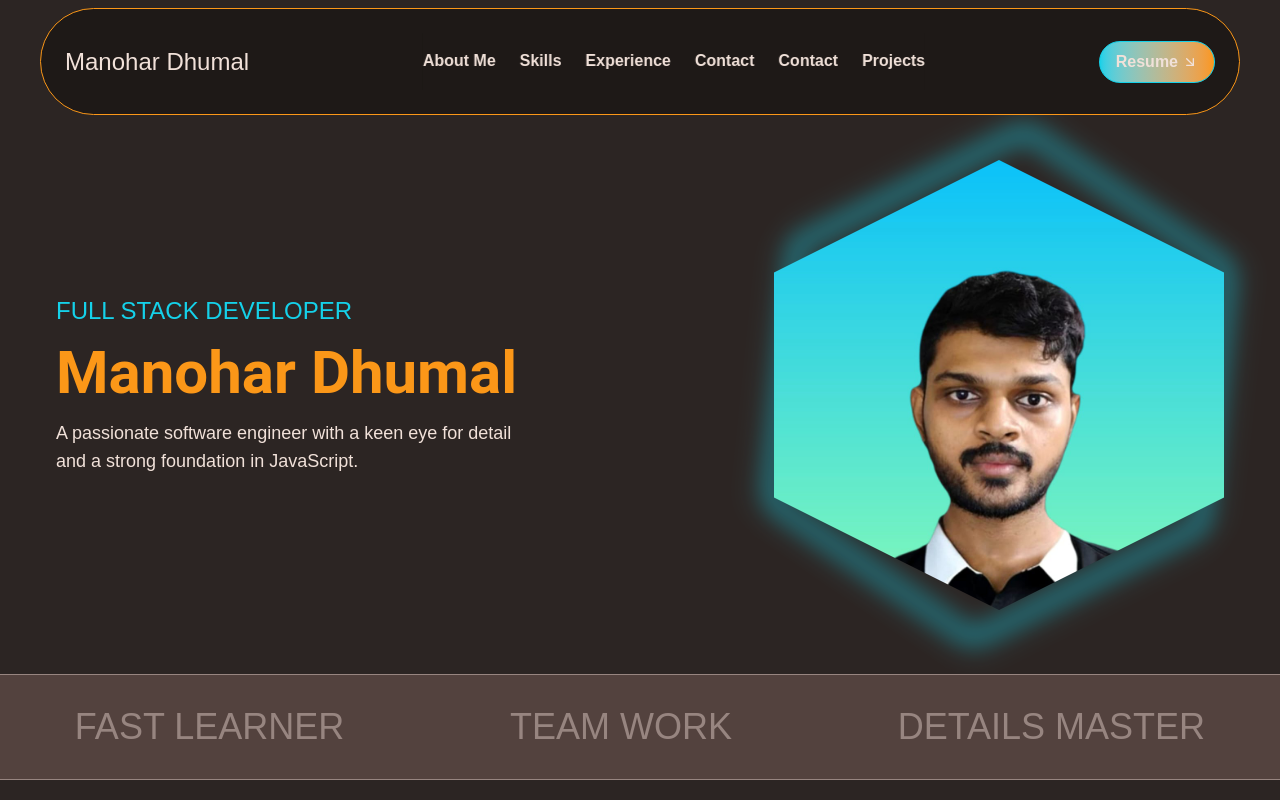
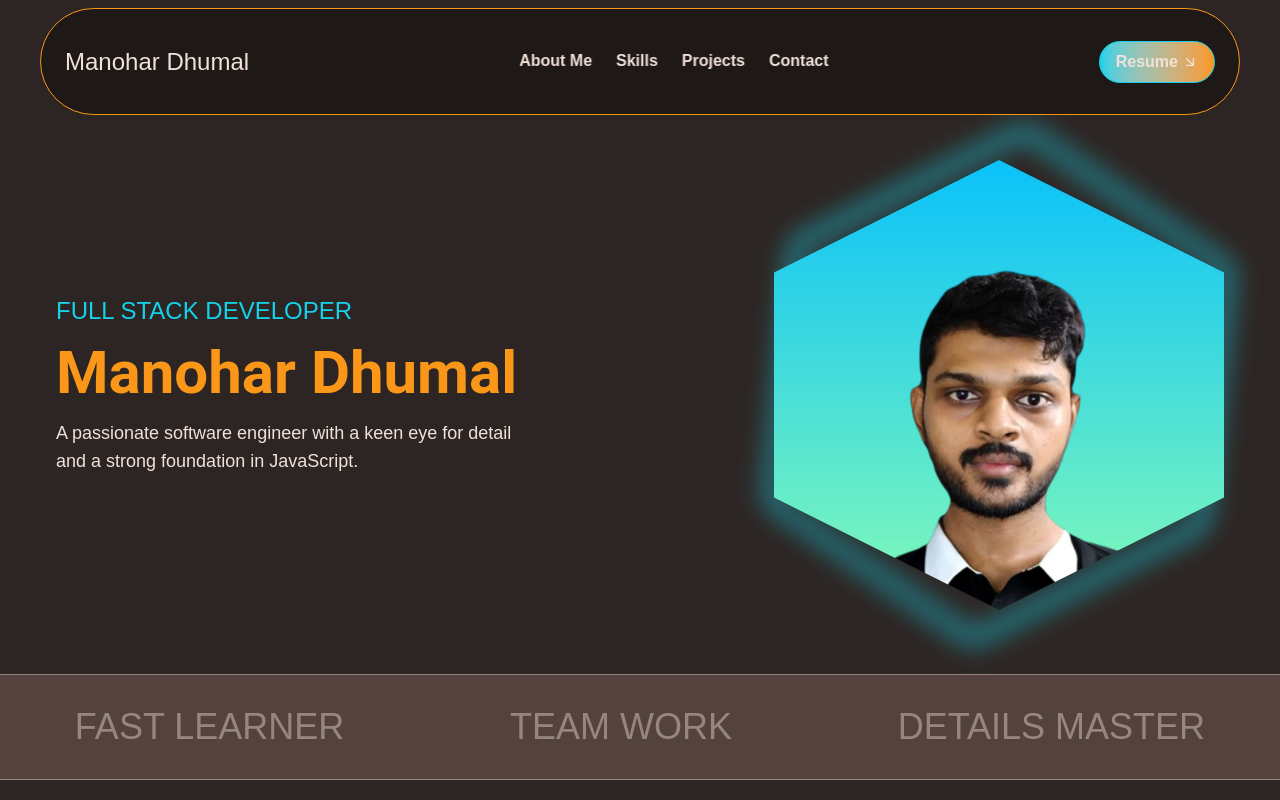
Before and after one commit to manohar12-max/manohar-portfolio, a React (Vite) app: page / in a window 1280 px wide. Shown: the top 800 px of the page. Built offline with nearby package versions, Linux system fonts and the light colour scheme.

Commit message:
"third commit"

```diff
--- a/src/components/Myskills/SubSkills.jsx
+++ b/src/components/Myskills/SubSkills.jsx
@@ -4,7 +4,7 @@ const SubSkills = () => {
   return (
     <div className="border-y-2 border-light-grey relative">
       <div className="absolute bg-gradient-to-r  from-orange to-cyan opacity-50 w-full h-full"></div>
-      <img className="object-cover" src="public/subSkills.jpg" alt="subSkills" />
+      <img className="object-cover" src="/subSkills.jpg" alt="subSkills" />
     </div>
   );
 };
--- a/src/components/Navbar/NavbarLink.jsx
+++ b/src/components/Navbar/NavbarLink.jsx
@@ -3,10 +3,10 @@ import { Link } from 'react-scroll'
 const links = [
   { link: "About Me", section: "about" },
   { link: "Skills", section: "skills" },
-  { link: "Experience", section: "experience" },
+  // { link: "Experience", section: "experience" },
+  { link: "Projects", section: "projects" },
   { link: "Contact", section: "contact" },
-  { link: "Contact", section: "contact" },
-  { link: "Projects", section: "projects" },
+
 ];
 
 const NavbarLink = ({setMenuOpen}) => {
--- a/src/components/Projects/ProjectMain.jsx
+++ b/src/components/Projects/ProjectMain.jsx
@@ -6,12 +6,20 @@ import { fadeIn } from "../../../src/framerMotion/varient";
 
 const projects = [
   {
+    name: "AI-mock-interview",
+    img: "/ai-mock.png",
+    link: "https://ai-mock-interview-gemmini.vercel.app/",
+    skills: "Next Js,Javascript,TailwindCss",
+    github: "https://github.com/manohar12-max/ai-mock-interview",
+    align: "right",
+  },
+  {
     name: "Airbnb",
     img: "/air.png",
     link: "https://airbnb-clone-12.vercel.app/",
     skills: "Next Js,TypeScript,MongoDb,TailwindCss",
     github: "https://github.com/manohar12-max/airclone/tree/main",
-    align: "right",
+    align: "left",
   },
   {
     name: "Qkart",
@@ -20,7 +28,7 @@ const projects = [
     skills: "ReactJs,Material UI,MongoDb",
     github:
       "https://github.com/manohar12-max/crio-2898manohar-ME_QKART_FRONTEND_V2",
-    align: "left",
+    align: "right",
   },
 
   {
@@ -29,7 +37,7 @@ const projects = [
     link: "https://social-app-clone-beta.vercel.app",
     skills: "Reactjs,Vite,Chakra UI,Firebase",
     github: "https://github.com/manohar12-max/instagram-clone/tree/main",
-    align: "right",
+    align: "left",
   },
   {
     name: "Realtor",
@@ -37,7 +45,7 @@ const projects = [
     link: "https://realtor-clone-react.vercel.app/",
     skills: "Reactjs,Vite,TailwindCss,Firebase",
     github: "https://github.com/manohar12-max/realtor-clone-react/tree/main",
-    align: "left",
+    align: "right",
   },
   {
     name: "CineHub",
@@ -45,7 +53,7 @@ const projects = [
     link: "https://cinehub-7chl.vercel.app/",
     skills: "NextJs,TypeScript,Tailwind Css,MongoDb",
     github: "https://github.com/manohar12-max/cinehub",
-    align: "right",
+    align: "left",
   },
   {
     name: "Xflix-Video-Share",
@@ -53,7 +61,7 @@ const projects = [
     link: "https://xflix.vercel.app/",
     skills: "ReactJs,Material UI,MongoDb",
     github: "https://github.com/manohar12-max/xflix",
-    align: "left",
+    align: "right",
   },
 
   {
@@ -62,7 +70,7 @@ const projects = [
     link: "https://next-auth-02.vercel.app/",
     skills: "Next Js,TailwindCss,",
     github: "https://github.com/manohar12-max/next-auth/tree/main",
-    align: "right",
+    align: "left",
   },
   {
     name: "Video-Clone",
@@ -70,7 +78,7 @@ const projects = [
     link: "https://video-clone-khaki.vercel.app/",
     skills: "ReactJs,TailwindCSS,Rapid API",
     github: "https://github.com/manohar12-max/video-clone/tree/master",
-    align: "left",
+    align: "right",
   },
 
   {
@@ -79,7 +87,7 @@ const projects = [
     link: "https://gaming-list.vercel.app/",
     skills: "ReactJs,TailwindCSS,Rapid API",
     github: "https://github.com/manohar12-max/gaming-list/tree/main",
-    align: "right",
+    align: "left",
   },
   {
     name: "#Hashtag-marketing",
@@ -88,7 +96,7 @@ const projects = [
     skills: "HTML,CSS",
     github:
       "https://github.com/manohar12-max/Hashtag-digital-marketing-page/blob/main/js/main.js",
-    align: "left",
+    align: "right",
   },
   {
     name: "Restaurant",
@@ -96,7 +104,7 @@ const projects = [
     link: "https://restoran-landing-page.vercel.app/",
     skills: "HTML,CSS",
     github: "https://github.com/manohar12-max/Restoran-landingpage",
-    align: "right",
+    align: "left",
   },
 ];
 
--- a/src/components/Projects/SingleProject.jsx
+++ b/src/components/Projects/SingleProject.jsx
@@ -27,6 +27,7 @@ const SingleProject = ({ name, align, skills, link, image }) => {
             align == "left" ? "md:justify-self-end" : "md:justify-self-start"
           }`}
           href={link}
+          target="_blank"
         >
           View <BiSolidRightTopArrowCircle />{" "}
         </a>
```
Also changed, not shown: public/ai-mock.png (added).
